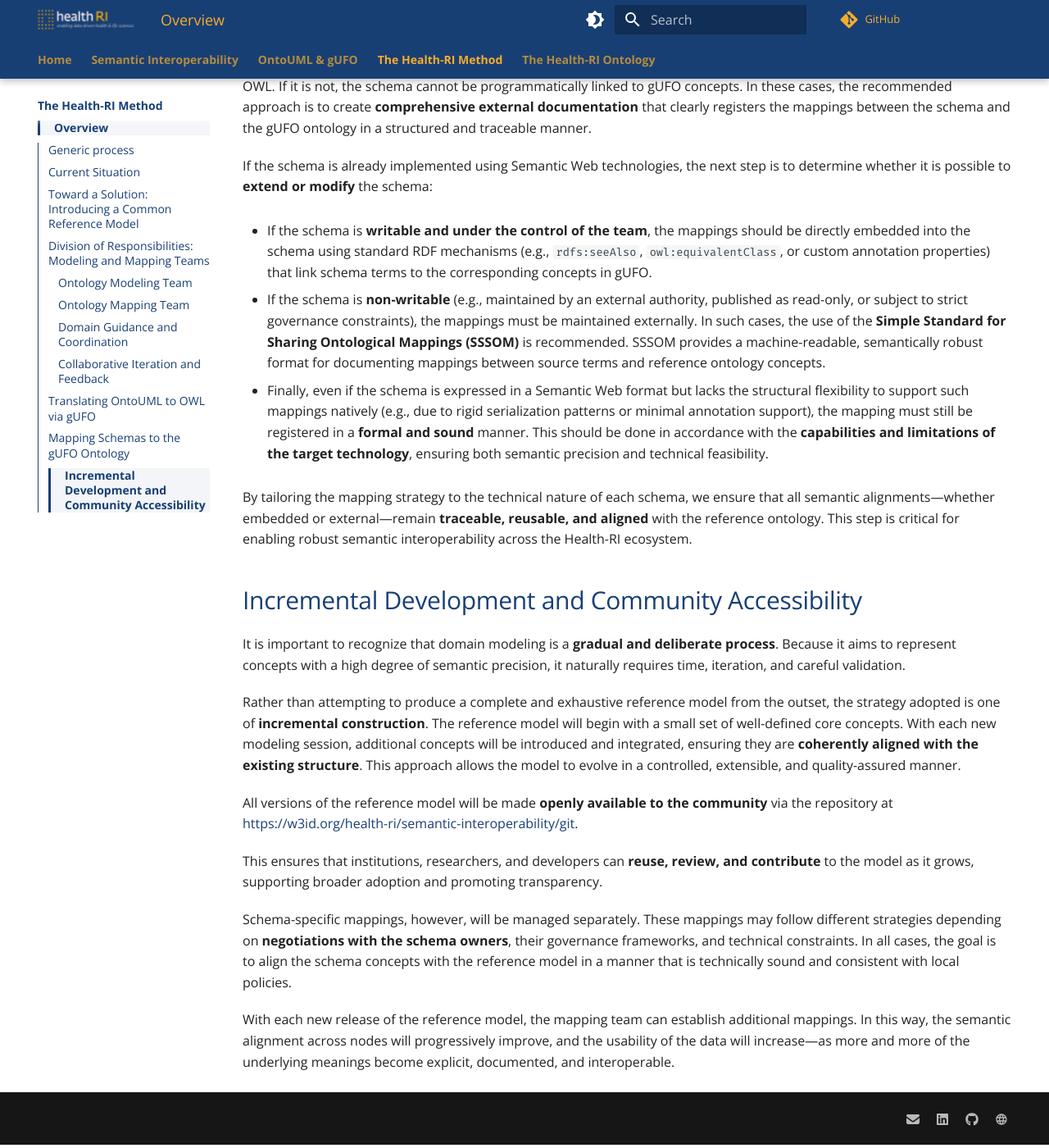
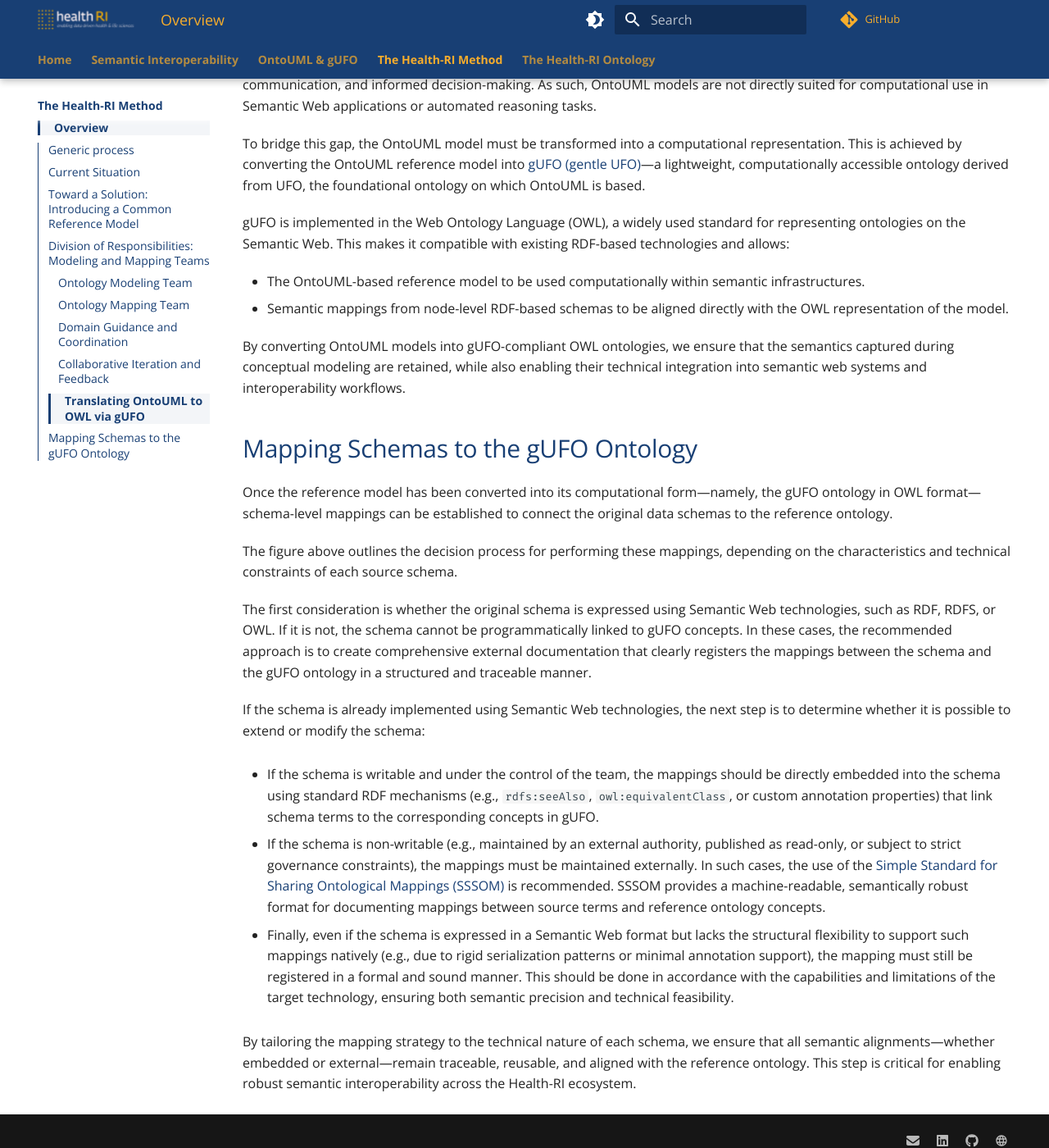
Before and after one commit to Health-RI/semantic-interoperability, an MkDocs documentation site: the page built from docs/method/index.md, in a window 1280 px wide and 1400 px high, scrolled down 5293 px. Shown: the whole window at 82% size. Built offline with MkDocs 1.6.1 and Material for MkDocs 9.7.7, drawn with Linux system fonts in a browser that asks for light colours; comment, search, counter and statistics services are not loaded; some of the changed text lies outside the part shown.

Commit message:
docs: update method overview and metadata template for semantic interoperability
- Expanded and refined `docs/method/index.md` with detailed explanation of Health-RI's approach to semantic interoperability, including OntoUML/gUFO integration, team structure, and schema mapping strategy
- Added new diagram and revised markdown formatting for clarity and consistency
- Updated `metadata-template.ttl` with finalized abstract, contributor/creator ORCIDs, licensing, titles, landing page, version info, and repository links for the Health-RI Ontology v0.9.1

```diff
--- a/docs/method/index.md
+++ b/docs/method/index.md
@@ -1,38 +1,47 @@
 # Method Overview
 
 ## Generic process
+
 ![Generic process](./assets/images/Picture0.png)
 
 ## Current Situation
 
 ![Current Situation](./assets/images/Picture1.png)
 
-Health-RI serves as an intermediary that enables the nodes in its network to **publish and consume data** across institutions and systems. However, for this data exchange to be **meaningful and analytically reliable**, the data must be interpreted consistently and correctly by all parties involved.
+Health-RI serves as an intermediary that enables the nodes in its network to publish and consume data across institutions and systems. However, for this data exchange to be meaningful and analytically reliable, the data must be interpreted consistently and correctly by all parties involved.
 
-Addressing this challenge requires moving beyond structural or syntactic alignment. What is needed is **semantic interoperability**—a shared understanding of the meaning behind the data being exchanged.
+Addressing this challenge requires moving beyond structural or syntactic alignment. What is needed is semantic interoperability—a shared understanding of the meaning behind the data being exchanged.
 
-As illustrated in the figure above, each node maintains its own **data schema** and **data repository**. These schemas often vary significantly in structure, terminology, and the standards or assumptions they follow. In practice, several challenges arise:
+As illustrated in the figure above, each node maintains its own data schema and data repository. These schemas often vary significantly in structure, terminology, and the standards or assumptions they follow. In practice, several challenges arise:
 
-- Some schemas adhere to formal standards, while others are **informally defined** by the data authors themselves.
-- A single schema might be **influenced by multiple standards**, each introducing different terminologies or modeling assumptions.
-- Documentation is often **incomplete or ambiguous**, which leads to misunderstandings and misinterpretation when data is exchanged between nodes.
+* Some schemas adhere to formal standards, while others are informally defined by the data authors themselves.
+* A single schema might be influenced by multiple standards, each introducing different terminologies or modeling assumptions.
+* Documentation is often incomplete or ambiguous, which leads to misunderstandings and misinterpretation when data is exchanged between nodes.
 
-This lack of clear, shared semantics introduces **significant barriers to data integration and analysis**. It increases the risk of misinterpretation, reduces confidence in the data, and ultimately limits reuse and impact.
+This lack of clear, shared semantics introduces significant barriers to data integration and analysis. It increases the risk of misinterpretation, reduces confidence in the data, and ultimately limits reuse and impact.
 
 To address these challenges and ensure semantic alignment across Health-RI’s network, we propose a new approach centered around a shared reference model.
 
 ## Toward a Solution: Introducing a Common Reference Model
 
-Rather than relying on isolated and potentially ambiguous schemas, we propose the creation of a **Common Reference Model** to serve as a shared semantic foundation across all nodes.
+Rather than relying on isolated and potentially ambiguous schemas, we propose the creation of a Common Reference Model to serve as a shared semantic foundation across all nodes.
 
-This model is not intended to replace local schemas. Instead, it will serve as a **semantic anchor**: each schema will be expected to explicitly declare how its elements correspond to the concepts in the reference model, clarifying their intended meaning and enabling consistent interpretation.
+This model is not intended to replace local schemas. Instead, it will serve as a semantic anchor: each schema will be expected to explicitly declare how its elements correspond to the concepts in the reference model, clarifying their intended meaning and enabling consistent interpretation.
 
 !!! note
-    In practice, schemas do not need to be restructured or rewritten. Rather, they must be **mapped** to the reference model—declaring, for each concept, its corresponding concept (or the nature of its relation) in the shared ontology.
+    In practice, schemas do not need to be restructured or rewritten. Rather, they must be mapped to the reference model—declaring, for each concept, its corresponding concept (or the nature of its relation) in the shared ontology.
 
-To be effective, the reference model must be expressed in a **highly expressive modeling language**—one capable of making **ontological commitments explicit** and capturing **rich semantic distinctions**.
+To be effective, the reference model must be expressed in a highly expressive modeling language—one capable of making ontological commitments explicit and capturing rich semantic distinctions.
 
-These requirements call for the use of **ontologically well-founded modeling languages**, which are grounded in formal ontology and support the precise representation of complex domains. Among them, **OntoUML** stands out as a leading and widely adopted approach, offering both theoretical rigor and practical tooling.
+These requirements call for the use of ontologically well-founded modeling languages, which are grounded in formal ontology and support the precise representation of complex domains. Among them, [OntoUML](../ontouml-gufo/ontouml.md) stands out as a leading and widely adopted approach, offering both theoretical rigor and practical tooling.
+
+The image below illustrates the roles and technologies involved in our approach to enabling semantic interoperability. At the top, the conceptual common reference model is represented using OntoUML, providing a clear and ontologically well-founded view of the meaning of concepts. While this model supports human understanding, it is not directly usable in computational artifacts.
+
+![Common Reference Model](./assets/images/common-reference-model.png)
+
+To enable computational use, the OntoUML model is transformed into a corresponding ontology implemented in [gUFO](../ontouml-gufo/gufo.md), a lightweight ontology in OWL aligned with the Unified Foundational Ontology (UFO).
+
+Once the computational ontology is available, computational artifacts—such as schemas, web ontologies, or others used for information exchange—can be mapped to the gUFO-based OWL ontology. These mappings may be created by Health-RI (see [mappings](../ontology/mappings.md)) or by the owners of the aligned artifacts.
 
 <!-- TODO: add advantages of OntoUML and link to its page -->
 
@@ -42,8 +51,8 @@ These requirements call for the use of **ontologically well-founded modeling lan
 
 To operationalize the approach based on a shared reference model, Health-RI will structure the effort around two complementary teams:
 
-- The **Ontology Modeling Team**
-- The **Ontology Mapping Team**
+* The Ontology Modeling Team
+* The Ontology Mapping Team
 
 These teams will work in parallel to accelerate delivery while maintaining a clear division of responsibilities.
 
@@ -51,9 +60,9 @@ These teams will work in parallel to accelerate delivery while maintaining a cle
 
 The Modeling Team is responsible for developing the reference model using OntoUML. Team members are expected to:
 
-- Model domain knowledge using **OntoUML** with a high degree of accuracy and precision.
-- Analyze and interpret technical materials, such as standards, protocols, and domain documentation.
-- Engage with domain specialists to gather the necessary insights for accurate modeling.
+* Model domain knowledge using OntoUML with a high degree of accuracy and precision.
+* Analyze and interpret technical materials, such as standards, protocols, and domain documentation.
+* Engage with domain specialists to gather the necessary insights for accurate modeling.
 
 The team’s objective is to produce a semantically rich and ontologically well-founded model that captures the essential structure and meaning of the domain.
 
@@ -61,52 +70,52 @@ The team’s objective is to produce a semantically rich and ontologically well-
 
 The Mapping Team is responsible for linking existing data schemas from participating nodes to the reference model. This involves:
 
-- Interpreting and understanding OntoUML models.
-- Analyzing data schemas in various formats, with an emphasis on **Semantic Web technologies**.
-- Applying best practices in concept mapping using appropriate tools and techniques.
-- Utilizing the [**Simple Standard for Sharing Ontological Mappings (SSSOM)**](https://mapping-commons.github.io/sssom/) to document mappings in a consistent and reusable way.
-- Collaborating closely with **data holders, managers, and owners** at each node to capture the intended meaning of schema elements.
+* Interpreting and understanding OntoUML models.
+* Analyzing data schemas in various formats, with an emphasis on Semantic Web technologies.
+* Applying best practices in concept mapping using appropriate tools and techniques.
+* Utilizing the [Simple Standard for Sharing Ontological Mappings (SSSOM)](https://mapping-commons.github.io/sssom/) to document mappings in a consistent and reusable way.
+* Collaborating closely with data holders, managers, and owners at each node to capture the intended meaning of schema elements.
 
 This team plays a critical role in ensuring that local schemas are semantically aligned with the reference model, enabling shared understanding across the network.
 
 ### Domain Guidance and Coordination
 
-While domain knowledge is essential, it does not need to reside within the modeling or mapping teams. Instead, a **third coordinating group** will provide:
+While domain knowledge is essential, it does not need to reside within the modeling or mapping teams. Instead, a third coordinating group will provide:
 
-- Access to domain experts and technical documentation.
-- Guidance throughout the modeling and mapping processes.
-- Logistical and institutional support to ensure smooth collaboration between stakeholders.
+* Access to domain experts and technical documentation.
+* Guidance throughout the modeling and mapping processes.
+* Logistical and institutional support to ensure smooth collaboration between stakeholders.
 
 This group ensures that the teams are supported with the necessary context and resources to perform their tasks effectively.
 
 ### Collaborative Iteration and Feedback
 
-As shown in the diagram, the Modeling and Mapping Teams operate in a **collaborative feedback loop**.
+As shown in the diagram, the Modeling and Mapping Teams operate in a collaborative feedback loop.
 
-- The **Ontology Modeling Team** develops the conceptual model.
-- The **Ontology Mapping Team** uses this model to map the local schemas.
-- Insights gained during the mapping process are fed back to the modeling team.
+* The Ontology Modeling Team develops the conceptual model.
+* The Ontology Mapping Team uses this model to map the local schemas.
+* Insights gained during the mapping process are fed back to the modeling team.
 
 This feedback may include:
 
-- **Missing concepts** that need to be added to the reference model.
-- **Redundant or unused elements** that can be removed or revised.
-- **Ambiguities or inconsistencies** that require clarification.
+* Missing concepts that need to be added to the reference model.
+* Redundant or unused elements that can be removed or revised.
+* Ambiguities or inconsistencies that require clarification.
 
 This iterative cycle improves both the quality of the reference model and the precision of the mappings. Over time, it leads to a stronger, more coherent semantic framework for Health-RI and its partners.
 
 ## Translating OntoUML to OWL via gUFO
 
-While OntoUML provides the expressiveness and ontological rigor needed to build the reference model, it is designed primarily for **conceptual modeling**. Its focus is on producing models that support **human understanding**, **learning**, **communication**, and **informed decision-making**. As such, OntoUML models are not directly suited for computational use in Semantic Web applications or automated reasoning tasks.
+While OntoUML provides the expressiveness and ontological rigor needed to build the reference model, it is designed primarily for conceptual modeling. Its focus is on producing models that support human understanding, learning, communication, and informed decision-making. As such, OntoUML models are not directly suited for computational use in Semantic Web applications or automated reasoning tasks.
 
-To bridge this gap, the OntoUML model must be **transformed into a computational representation**. This is achieved by converting the OntoUML reference model into **gUFO (gentle UFO)**—a lightweight, computationally accessible ontology derived from UFO, the foundational ontology on which OntoUML is based.
+To bridge this gap, the OntoUML model must be transformed into a computational representation. This is achieved by converting the OntoUML reference model into [gUFO (gentle UFO)](../ontouml-gufo/gufo.md)—a lightweight, computationally accessible ontology derived from UFO, the foundational ontology on which OntoUML is based.
 
-gUFO is implemented in the **Web Ontology Language (OWL)**, a widely used standard for representing ontologies on the Semantic Web. This makes it compatible with existing RDF-based technologies and allows:
+gUFO is implemented in the Web Ontology Language (OWL), a widely used standard for representing ontologies on the Semantic Web. This makes it compatible with existing RDF-based technologies and allows:
 
-- The OntoUML-based reference model to be **used computationally** within semantic infrastructures.
-- Semantic mappings from node-level **RDF-based schemas** to be aligned directly with the OWL representation of the model.
+* The OntoUML-based reference model to be used computationally within semantic infrastructures.
+* Semantic mappings from node-level RDF-based schemas to be aligned directly with the OWL representation of the model.
 
-By converting OntoUML models into gUFO-compliant OWL ontologies, we ensure that the semantics captured during conceptual modeling are **retained**, while also enabling their **technical integration** into semantic web systems and interoperability workflows.
+By converting OntoUML models into gUFO-compliant OWL ontologies, we ensure that the semantics captured during conceptual modeling are retained, while also enabling their technical integration into semantic web systems and interoperability workflows.
 
 ## Mapping Schemas to the gUFO Ontology
 
@@ -114,28 +123,14 @@ Once the reference model has been converted into its computational form—namely
 
 The figure above outlines the decision process for performing these mappings, depending on the characteristics and technical constraints of each source schema.
 
-The first consideration is whether the original schema is expressed using **Semantic Web technologies**, such as RDF, RDFS, or OWL. If it is not, the schema cannot be programmatically linked to gUFO concepts. In these cases, the recommended approach is to create **comprehensive external documentation** that clearly registers the mappings between the schema and the gUFO ontology in a structured and traceable manner.
+The first consideration is whether the original schema is expressed using Semantic Web technologies, such as RDF, RDFS, or OWL. If it is not, the schema cannot be programmatically linked to gUFO concepts. In these cases, the recommended approach is to create comprehensive external documentation that clearly registers the mappings between the schema and the gUFO ontology in a structured and traceable manner.
 
-If the schema is already implemented using Semantic Web technologies, the next step is to determine whether it is possible to **extend or modify** the schema:
+If the schema is already implemented using Semantic Web technologies, the next step is to determine whether it is possible to extend or modify the schema:
 
-- If the schema is **writable and under the control of the team**, the mappings should be directly embedded into the schema using standard RDF mechanisms (e.g., `rdfs:seeAlso`, `owl:equivalentClass`, or custom annotation properties) that link schema terms to the corresponding concepts in gUFO.
+* If the schema is writable and under the control of the team, the mappings should be directly embedded into the schema using standard RDF mechanisms (e.g., `rdfs:seeAlso`, `owl:equivalentClass`, or custom annotation properties) that link schema terms to the corresponding concepts in gUFO.
 
-- If the schema is **non-writable** (e.g., maintained by an external authority, published as read-only, or subject to strict governance constraints), the mappings must be maintained externally. In such cases, the use of the **Simple Standard for Sharing Ontological Mappings (SSSOM)** is recommended. SSSOM provides a machine-readable, semantically robust format for documenting mappings between source terms and reference ontology concepts.
+* If the schema is non-writable (e.g., maintained by an external authority, published as read-only, or subject to strict governance constraints), the mappings must be maintained externally. In such cases, the use of the [Simple Standard for Sharing Ontological Mappings (SSSOM)](https://mapping-commons.github.io/sssom/) is recommended. SSSOM provides a machine-readable, semantically robust format for documenting mappings between source terms and reference ontology concepts.
 
-- Finally, even if the schema is expressed in a Semantic Web format but lacks the structural flexibility to support such mappings natively (e.g., due to rigid serialization patterns or minimal annotation support), the mapping must still be registered in a **formal and sound** manner. This should be done in accordance with the **capabilities and limitations of the target technology**, ensuring both semantic precision and technical feasibility.
+* Finally, even if the schema is expressed in a Semantic Web format but lacks the structural flexibility to support such mappings natively (e.g., due to rigid serialization patterns or minimal annotation support), the mapping must still be registered in a formal and sound manner. This should be done in accordance with the capabilities and limitations of the target technology, ensuring both semantic precision and technical feasibility.
 
-By tailoring the mapping strategy to the technical nature of each schema, we ensure that all semantic alignments—whether embedded or external—remain **traceable, reusable, and aligned** with the reference ontology. This step is critical for enabling robust semantic interoperability across the Health-RI ecosystem.
-
-## Incremental Development and Community Accessibility
-
-It is important to recognize that domain modeling is a **gradual and deliberate process**. Because it aims to represent concepts with a high degree of semantic precision, it naturally requires time, iteration, and careful validation.
-
-Rather than attempting to produce a complete and exhaustive reference model from the outset, the strategy adopted is one of **incremental construction**. The reference model will begin with a small set of well-defined core concepts. With each new modeling session, additional concepts will be introduced and integrated, ensuring they are **coherently aligned with the existing structure**. This approach allows the model to evolve in a controlled, extensible, and quality-assured manner.
-
-All versions of the reference model will be made **openly available to the community** via the repository at [https://w3id.org/health-ri/semantic-interoperability/git](https://w3id.org/health-ri/semantic-interoperability/git).
-
-This ensures that institutions, researchers, and developers can **reuse, review, and contribute** to the model as it grows, supporting broader adoption and promoting transparency.
-
-Schema-specific mappings, however, will be managed separately. These mappings may follow different strategies depending on **negotiations with the schema owners**, their governance frameworks, and technical constraints. In all cases, the goal is to align the schema concepts with the reference model in a manner that is technically sound and consistent with local policies.
-
-With each new release of the reference model, the mapping team can establish additional mappings. In this way, the semantic alignment across nodes will progressively improve, and the usability of the data will increase—as more and more of the underlying meanings become explicit, documented, and interoperable.
+By tailoring the mapping strategy to the technical nature of each schema, we ensure that all semantic alignments—whether embedded or external—remain traceable, reusable, and aligned with the reference ontology. This step is critical for enabling robust semantic interoperability across the Health-RI ecosystem.
```
Also changed, not shown: docs/method/assets/images/common-reference-model.png (added), 1 other file.
